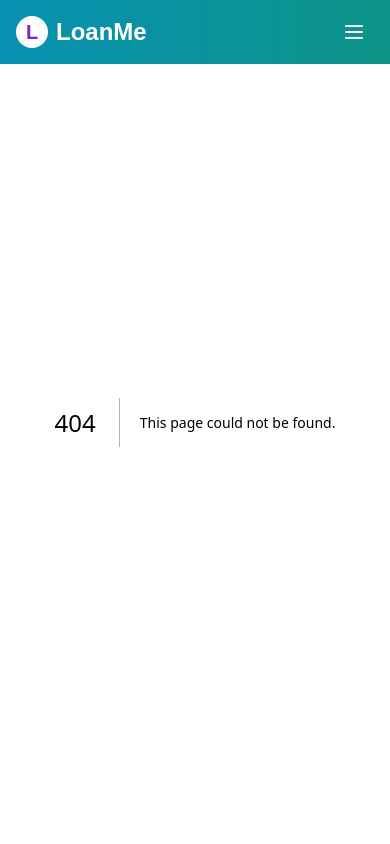
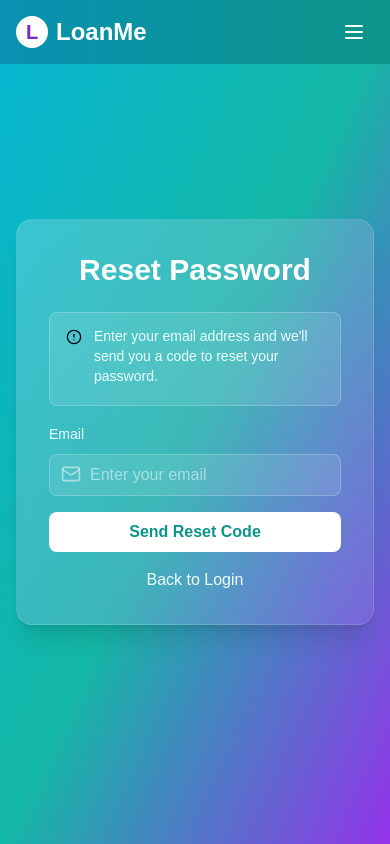
Before and after one commit to TheSoftNode/loan-me-v2, a Next.js app in the folder client/: page /ResetPassword in a window 390 px wide. Before the commit this address had no page. Shown: the top 844 px of the page. Built offline with nearby package versions, Linux system fonts and the light colour scheme.

Commit message:
styled the signup and login responsiveness better

```diff
--- /dev/null
+++ b/client/app/(auth)/ResetPassword/page.tsx
@@ -0,0 +1,119 @@
+"use client"
+
+import React, { useState } from 'react';
+import { Mail, Lock, KeyRound, AlertCircle } from 'lucide-react';
+import { Alert, AlertDescription } from "../../../components/ui/alert";
+import Link from 'next/link';
+
+const ResetPasswordPage: React.FC = () =>
+{
+    const [isLoading, setIsLoading] = useState<boolean>(false);
+    const [otpSent, setOtpSent] = useState<boolean>(false);
+
+    const handleSubmit = (e: React.FormEvent<HTMLFormElement>): void =>
+    {
+        e.preventDefault();
+        setIsLoading(true);
+        // Simulate API call
+        setTimeout(() =>
+        {
+            setIsLoading(false);
+            if (!otpSent) setOtpSent(true);
+        }, 1000);
+    };
+
+    return (
+        <div className="min-h-screen bg-gradient-to-br from-cyan-500 via-teal-500 to-purple-600 flex items-center justify-center p-4">
+            <div className="w-full max-w-md">
+                <div className="bg-gradient-to-br from-white/20 to-purple-400/20 backdrop-blur-lg rounded-2xl p-8 shadow-xl border border-white/10">
+                    <h2 className="text-3xl font-bold text-white mb-6 text-center">Reset Password</h2>
+
+                    {!otpSent ? (
+                        <form onSubmit={handleSubmit} className="space-y-4">
+                            <Alert className="bg-white/10 border-white/20 text-cyan-50">
+                                <AlertCircle className="h-4 w-4" />
+                                <AlertDescription>
+                                    Enter your email address and we&apos;ll send you a code to reset your password.
+                                </AlertDescription>
+                            </Alert>
+                            <div className="space-y-2">
+                                <label className="text-cyan-50 text-sm">Email</label>
+                                <div className="relative">
+                                    <input
+                                        type="email"
+                                        className="w-full bg-white/10 border border-white/20 rounded-lg px-4 py-2 pl-10 text-white placeholder-white/50 focus:outline-none focus:border-white/40"
+                                        placeholder="Enter your email"
+                                    />
+                                    <Mail className="absolute left-3 top-2.5 h-5 w-5 text-white/50" />
+                                </div>
+                            </div>
+                            <button
+                                type="submit"
+                                className="w-full bg-white text-teal-600 py-2 rounded-lg font-semibold hover:bg-cyan-50 transition-colors flex items-center justify-center"
+                                disabled={isLoading}
+                            >
+                                {isLoading ? (
+                                    <div className="h-5 w-5 border-2 border-teal-600 border-t-transparent rounded-full animate-spin" />
+                                ) : (
+                                    'Send Reset Code'
+                                )}
+                            </button>
+                            <Link
+                                href={"/Login"}
+                                type="button"
+                                className="w-full flex items-center justify-center text-cyan-50 hover:text-white"
+                            >
+                                Back to Login
+                            </Link>
+                        </form>
+                    ) : (
+                        <form onSubmit={handleSubmit} className="space-y-4">
+                            <div className="space-y-2">
+                                <label className="text-cyan-50 text-sm">Reset Code</label>
+                                <div className="relative">
+                                    <input
+                                        type="text"
+                                        className="w-full bg-white/10 border border-white/20 rounded-lg px-4 py-2 pl-10 text-white placeholder-white/50 focus:outline-none focus:border-white/40"
+                                        placeholder="Enter 6-digit code"
+                                    />
+                                    <KeyRound className="absolute left-3 top-2.5 h-5 w-5 text-white/50" />
+                                </div>
+                            </div>
+                            <div className="space-y-2">
+                                <label className="text-cyan-50 text-sm">New Password</label>
+                                <div className="relative">
+                                    <input
+                                        type="password"
+                                        className="w-full bg-white/10 border border-white/20 rounded-lg px-4 py-2 pl-10 text-white placeholder-white/50 focus:outline-none focus:border-white/40"
+                                        placeholder="Enter new password"
+                                    />
+                                    <Lock className="absolute left-3 top-2.5 h-5 w-5 text-white/50" />
+                                </div>
+                            </div>
+                            <button
+                                type="submit"
+                                className="w-full bg-white text-teal-600 py-2 rounded-lg font-semibold hover:bg-cyan-50 transition-colors flex items-center justify-center"
+                                disabled={isLoading}
+                            >
+                                {isLoading ? (
+                                    <div className="h-5 w-5 border-2 border-teal-600 border-t-transparent rounded-full animate-spin" />
+                                ) : (
+                                    'Reset Password'
+                                )}
+                            </button>
+                            <Link
+                                type="button"
+                                href={"/Login"}
+                                className="w-full flex items-center justify-center text-cyan-50 hover:text-white"
+                            >
+                                Back to Login
+                            </Link>
+                        </form>
+                    )}
+                </div>
+            </div>
+        </div>
+    );
+};
+
+export default ResetPasswordPage;
--- a/client/app/(auth)/login/page.tsx
+++ b/client/app/(auth)/login/page.tsx
@@ -86,12 +86,10 @@ const LoginPage: React.FC = () =>
         return Object.keys(newErrors).length === 0;
     };
 
-
-
     return (
-        <div className="min-h-screen pt-14 bg-gradient-to-br from-cyan-50 via-teal-50 to-emerald-50 flex items-center justify-center p-4">
+        <div className="min-h-screen lg:py-20 bg-gradient-to-br from-cyan-50 via-teal-50 to-emerald-50 flex items-center justify-center p-4">
             <Toaster />
-            <div className="w-full max-w-md">
+            <div className="w-full sm:max-w-2xl lg:max-w-xl xl:max-w-md">
                 <div className="bg-white rounded-2xl p-8 shadow-lg border border-teal-100">
                     <h2 className="text-3xl font-bold text-teal-600 mb-6 text-center">Welcome Back</h2>
 
@@ -226,7 +224,7 @@ const LoginPage: React.FC = () =>
                         </div>
 
                         <Link
-                            href="/Register"
+                            href="/signup"
                             className="w-full flex items-center justify-center text-slate-600 hover:text-teal-600 transition-colors mt-4"
                         >
                             Don&apos;t have an account?
--- a/client/app/(auth)/signup/page.tsx
+++ b/client/app/(auth)/signup/page.tsx
@@ -218,15 +218,14 @@ const RegisterPage = () =>
     };
 
     return (
-        <div className="min-h-screen pt-14 bg-gradient-to-br  from-cyan-50 via-teal-50 to-emerald-50  flex items-center justify-center p-4">
+        <div className="min-h-screen lg:py-20  bg-gradient-to-br  from-cyan-50 via-teal-50 to-emerald-50  flex items-center justify-center p-4">
             <Toaster />
-            <div className="w-full max-w-md">
+            <div className="w-full sm:max-w-2xl lg:max-w-md">
                 <div className="bg-white rounded-2xl p-8 shadow-lg border border-slate-200">
                     <h2 className="text-3xl font-bold text-teal-600 mb-6 text-center">Create Account</h2>
 
                     <form onSubmit={handleSubmit} className="space-y-4">
-                        {/* First Name and Last Name fields remain the same */}
-                        <div className="grid grid-cols-2 gap-4">
+                        <div className="grid sm:grid-cols-2 gap-4">
                             <div className="space-y-2">
                                 <label className="text-slate-600 text-sm font-medium">First Name</label>
                                 <div className="relative">
@@ -415,7 +414,7 @@ const RegisterPage = () =>
 
                         {/* Login Link */}
                         <Link
-                            href="/Login"
+                            href="/login"
                             className="w-full flex items-center justify-center text-slate-600 hover:text-cyan-500 transition-colors"
                         >
                             Already have an account?
--- a/client/app/layout.tsx
+++ b/client/app/layout.tsx
@@ -29,7 +29,7 @@ export default function RootLayout({
   return (
     <html lang="en">
       <body
-        className={`${geistSans.variable} ${geistMono.variable} antialiased`}
+        className={`${geistSans.variable} ${geistMono.variable} antialiased min-h-[500px]`}
       >
         <Navbar />
         {children}
--- a/client/components/Header/Navbar.tsx
+++ b/client/components/Header/Navbar.tsx
@@ -29,7 +29,7 @@ const Navbar = () =>
     const handleLogout = async () =>
     {
         // Implement your logout logic here
-        window.location.href = '/Login';
+        window.location.href = '/login';
     };
 
     const AuthSection = () =>
@@ -97,7 +97,7 @@ const Navbar = () =>
                     whileHover={{ scale: 1.05 }}
                     transition={{ duration: 0.2 }}
                 >
-                    <Link href="/Login">Login</Link>
+                    <Link href="/login">Login</Link>
                     <motion.span
                         className="absolute bottom-0 left-0 w-full h-0.5 bg-white/90 rounded-full"
                         initial={{ scaleX: 0 }}
@@ -111,7 +111,7 @@ const Navbar = () =>
                     whileTap={{ scale: 0.98 }}
                     transition={{ duration: 0.2 }}
                 >
-                    <Link href="/Register">Register</Link>
+                    <Link href="/signup">Register</Link>
                 </motion.button>
             </div>
         );
@@ -226,7 +226,7 @@ const Navbar = () =>
                             </div>
                         ) : (
                             <div className="border-t border-white/10 pt-2 pb-4 space-y-3">
-                                <Link href="/Login">
+                                <Link href="/login">
                                     <motion.button
                                         className="block w-full text-white relative group focus:outline-none focus-visible:ring-2 focus-visible:ring-white/50 rounded-lg px-2 py-1"
                                         whileHover={{ x: 8 }}
@@ -236,7 +236,7 @@ const Navbar = () =>
                                     </motion.button>
                                 </Link>
 
-                                <Link href="/Register">
+                                <Link href="/signup">
                                     <motion.button
                                         className="block w-full bg-white text-cyan-600 px-4 py-2 rounded-full hover:bg-purple-50 focus:outline-none focus-visible:ring-2 focus-visible:ring-white/50"
                                         whileHover={{ scale: 1.02 }}
--- a/client/components/Landing/Hero.tsx
+++ b/client/components/Landing/Hero.tsx
@@ -11,7 +11,7 @@ const HeroSection = () =>
     ];
 
     return (
-        <section className="relative pt-20 sm:pt-12 lg:pt-20 min-h-[500px] lg:min-h-[500px] flex justify-center items-center pb-6 sm:pb-8 lg:pb-4 px-4 sm:px-6 lg:px-8 overflow-hidden">
+        <section className="relative pt-20 sm:pt-12 lg:pt-16 min-h-[500px] lg:min-h-[500px] flex justify-center items-center pb-6 sm:pb-8 lg:pb-4 px-4 sm:px-6 lg:px-8 overflow-hidden">
             {/* Rest of the code remains exactly the same... */}
             <div className="absolute hidden sm:block inset-0 -z-10">
                 <div className="absolute top-0 left-1/4 w-48 sm:w-72 lg:w-96 h-48 sm:h-72 lg:h-96 bg-cyan-600/10 rounded-full blur-[100px] animate-pulse" />
```
Lines whose indentation alone changed are shown as unchanged.
